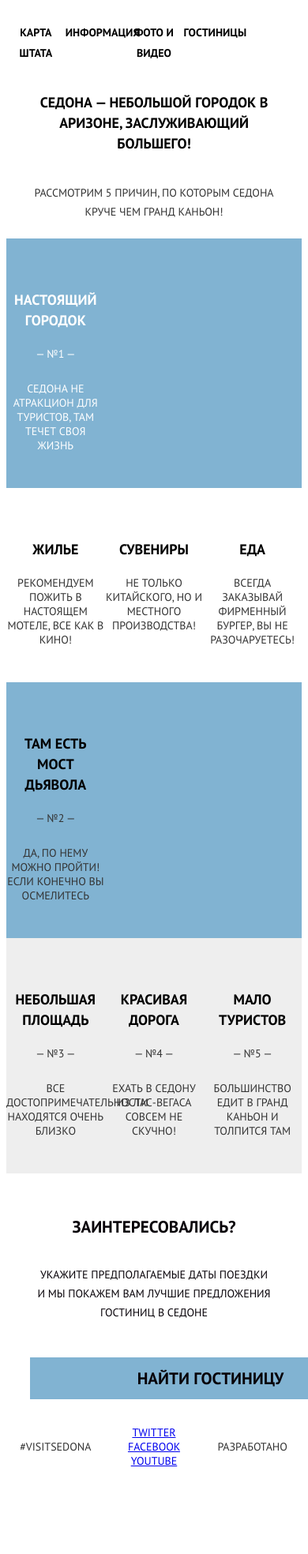
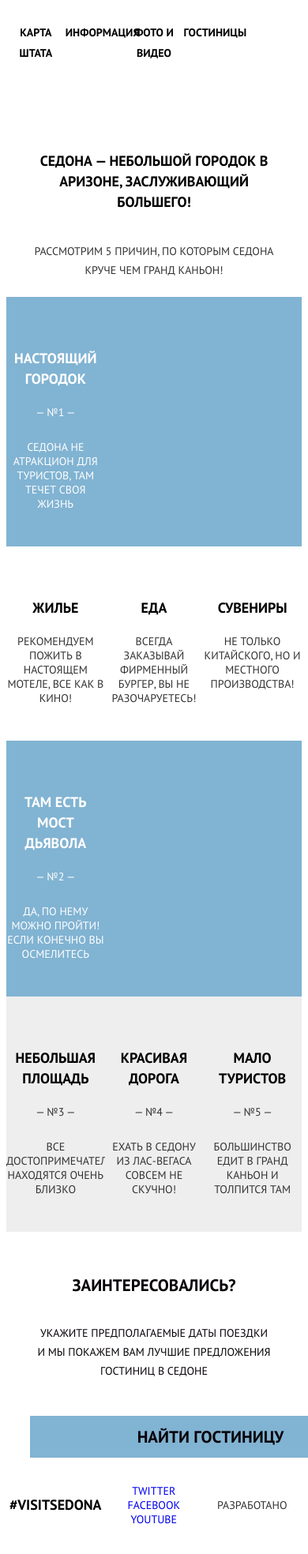
Before and after one commit to AmericaLA/21697-sedona, a website: page index.html in a window 390 px wide. Shown: the top 1968 px of the page at 79% size. Before the commit the page ends 1900 px from the top, so only its background shows below. Drawn offline with nearby package versions, Linux system fonts and the light colour scheme; files that its build step writes are made by us from their sources.

Commit message:
mobile & tablet

```diff
--- a/index.html
+++ b/index.html
@@ -14,17 +14,19 @@
 
         <header class="header-block">
              <div class="layout-center-wrapper">
-                <nav class="nav-menu">
-                    <ul class="nav-menu-list">
+                <nav class="nav-menu clearfix">
+                    <ul class="nav-menu-list nav-menu-list--left">
+
                         <li class="nav-menu-list__item"><a href="#">Карта Штата</a></li>
                         <li class="nav-menu-list__item"><a href="#">Информация</a></li>
+                    </ul>
+                     <ul class="nav-menu-list nav-menu-list--right">
                         <li class="nav-menu-list__item"><a href="#">Фото и видео</a></li>
                         <li class="nav-menu-list__item"><a href="#">Гостиницы</a></li>
                     </ul>
                     <div class="header-logo"><a href="#"><img src="#" alt=""></a></div>
                 </nav>
                 <div class="sedona">
-                      <!--  <div class="photo-sedona"> <img src="images-sedona/ptoto-mountains.jpg" alt="" ></div>-->
                     <div class="sedona__sign-welcome"> <img src="#" alt="" ></div>
                     <div class="sedona__sign-sedona"><img src="#" alt="" ></div>
                     <div class="sedona__sign-canyon"><img src="#" alt="" ></div>
@@ -47,7 +49,7 @@
                                 <p class="cell__number">— №1 —</p>
                                 <p class="cell__text">Седона не атракцион для туристов, там течет своя жизнь</p>
                             </div>
-                            <div class="cell  cell--town"></div>
+                            <div class="cell  cell--double-town"></div>
                         </div>
                         <div class="row clearfix">
                             <div class="cell  cell--housing">
@@ -55,34 +57,34 @@
                                 <p class="cell__text">Рекомендуем пожить в настоящем мотеле, все как в кино!</p>
                             </div>
                             <div class="cell  cell--housing">
+                                <h2 class="cell__title cell__title--food">Еда</h2>
+                                <p class="cell__text">Всегда заказывай Фирменный бургер, Вы не разочаруетесь!</p>
+                            </div>
+                            <div class="cell  cell--housing">
                                 <h2 class="cell__title cell__title--presents">Сувениры</h2>
                                 <p class="cell__text">Не только китайского, но и местного производства!</p>
                             </div>
-                            <div class="cell  cell--housing">
-                                <h2 class="cell__title cell__title--food">Еда</h2>
-                                <p class="cell__text">Всегда заказывай Фирменный бургер, Вы не разочаруетесь!</p>
-                            </div>
                         </div>
                         <div class="row clearfix">
-                            <div class="cell cell--features">
+                            <div class="cell cell--double-bridge"></div>
+                            <div class="cell cell--town-features">
                                 <h2 class="cell__title">ТАМ ЕСТЬ  Мост дьявола</h2>
                                 <p class="cell__number">— №2 —</p>
                                 <p class="cell__text">Да, по нему можно пройти! Если конечно вы осмелитесь</p>
                             </div>
-                             <div class="cell cell--bridge"></div>
                         </div>
                        <div class="row row--sights clearfix">
-                            <div class="cell sights-square">
+                            <div class="cell cell--sights">
                                 <h2 class="cell__title">НЕБОЛЬШАЯ ПЛОЩАДЬ</h2>
                                 <p class="cell__number">— №3 —</p>
                                 <p class="cell__text">Все достопримечательности <br>находятся очень близко</p>
                             </div>
-                            <div class="cell sights-road">
+                            <div class="cell cell--sights">
                                 <h2 class="cell__title">КРАСИВАЯ ДОРОГА</h2>
                                 <p class="cell__number">— №4 —</p>
                                 <p class="cell__text">Ехать в Седону из Лас-Вегаса совсем не скучно!</p>
                             </div>
-                            <div class="cell tourists">
+                            <div class="cell cell--sights">
                                 <h2 class="cell__title">МАЛО ТУРИСТОВ</h2>
                                 <p class="cell__number">— №5 —</p>
                                 <p class="cell__text">Большинство едит в гранд каньон и толпится там</p>
@@ -109,16 +111,16 @@
 
               <div class="footer">
                   <div class="layout-center-wrapper">
-                      <div class="footer-line">
-                          <div class="cell cell--visit">
+                      <div class="footer-line clearfix">
+                          <div class="cellfoot cellfoot--visit">
                               <p>#Visitsedona</p>
                           </div>
-                          <div class="cell cell--social-items">
+                          <div class="cellfoot cellfoot--social-items">
                               <a class="social-twitter" href="#">twitter</a>
                               <a class="social-facebook" href="#">facebook</a>
                               <a class="social-youtube" href="#">youtube</a>
                           </div>
-                          <div class="cell cell--design">
+                          <div class="cellfoot cellfoot--design">
                               <span class="Glukhanko">Разработано</span>
                               <span class="HTMLacademy"></span>
                           </div>
@@ -128,6 +130,5 @@
 
 
 
-
     </body>
 </html>
```
